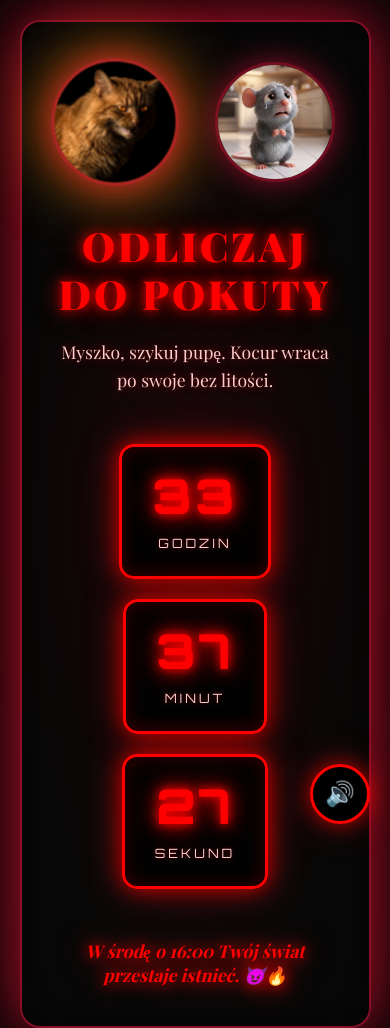
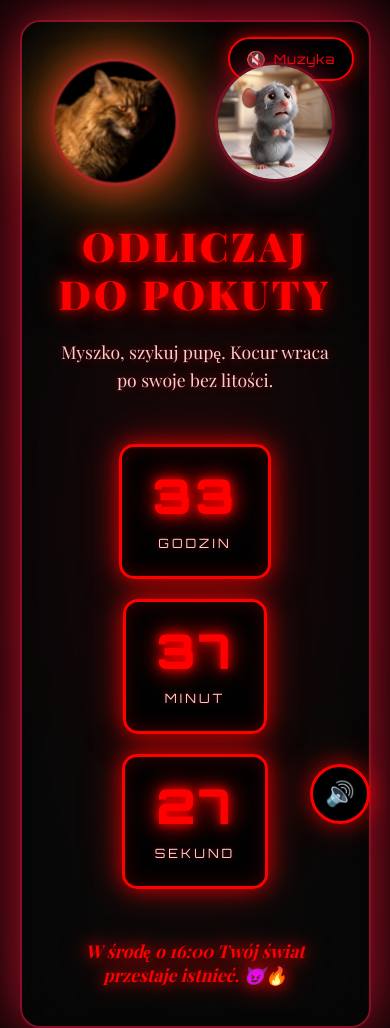
Before and after one commit to SigPath/kocur, a plain HTML site: page index.html in a window 390 px wide. Shown: the top 1028 px of the page. Drawn offline with nearby package versions, Linux system fonts and the light colour scheme.

Commit message:
Add top music toggle button

```diff
--- a/index.html
+++ b/index.html
@@ -409,11 +409,68 @@
                 right: 20px;
             }
         }
+
+        /* Music Toggle Button Top */
+        .music-toggle-top {
+            position: absolute;
+            top: 20px;
+            right: 20px;
+            padding: 12px 20px;
+            border-radius: 25px;
+            background: rgba(0, 0, 0, 0.8);
+            border: 2px solid #ff0000;
+            color: #ff0000;
+            font-size: 1.2rem;
+            font-family: 'Orbitron', monospace;
+            cursor: pointer;
+            transition: all 0.3s ease;
+            box-shadow:
+                0 0 15px rgba(255, 0, 0, 0.5),
+                0 0 30px rgba(255, 0, 0, 0.3);
+            display: flex;
+            align-items: center;
+            gap: 8px;
+        }
+
+        .music-toggle-top:hover {
+            background: rgba(255, 0, 0, 0.1);
+            transform: scale(1.05);
+            box-shadow:
+                0 0 20px rgba(255, 0, 0, 0.8),
+                0 0 40px rgba(255, 0, 0, 0.5);
+        }
+
+        .music-toggle-top:active {
+            transform: scale(0.98);
+        }
+
+        .music-text {
+            font-size: 0.9rem;
+            letter-spacing: 1px;
+        }
+
+        @media (max-width: 768px) {
+            .music-toggle-top {
+                top: 15px;
+                right: 15px;
+                padding: 10px 16px;
+                font-size: 1rem;
+            }
+
+            .music-text {
+                font-size: 0.8rem;
+            }
+        }
     </style>
 </head>
 
 <body>
     <div class="container">
+        <!-- Music Toggle Button Top -->
+        <button id="musicToggleTop" class="music-toggle-top" title="Włącz/Wyłącz muzykę">
+            <span class="music-icon-top">🔇</span> <span class="music-text">Muzyka</span>
+        </button>
+
         <div class="animals">
             <img src="cat.png" alt="Drapieżny Kocur" class="animal-img cat" id="catImg">
             <img src="mouse.png" alt="Wystraszanona Myszka" class="animal-img mouse" id="mouseImg">
@@ -492,14 +549,16 @@
 
         // Music Control
         const musicToggle = document.getElementById('musicToggle');
+        const musicToggleTop = document.getElementById('musicToggleTop');
         const bgMusic = document.getElementById('bgMusic');
         let isMusicPlaying = false;
 
-        musicToggle.addEventListener('click', () => {
+        function toggleMusic() {
             if (isMusicPlaying) {
                 bgMusic.pause();
                 musicToggle.classList.add('muted');
                 musicToggle.querySelector('.music-icon').textContent = '🔇';
+                musicToggleTop.querySelector('.music-icon-top').textContent = '🔇';
                 isMusicPlaying = false;
             } else {
                 bgMusic.play().catch(e => {
@@ -507,9 +566,13 @@
                 });
                 musicToggle.classList.remove('muted');
                 musicToggle.querySelector('.music-icon').textContent = '🔊';
+                musicToggleTop.querySelector('.music-icon-top').textContent = '🔊';
                 isMusicPlaying = true;
             }
-        });
+        }
+
+        musicToggle.addEventListener('click', toggleMusic);
+        musicToggleTop.addEventListener('click', toggleMusic);
 
         // Set initial volume
         bgMusic.volume = 0.3;
```
